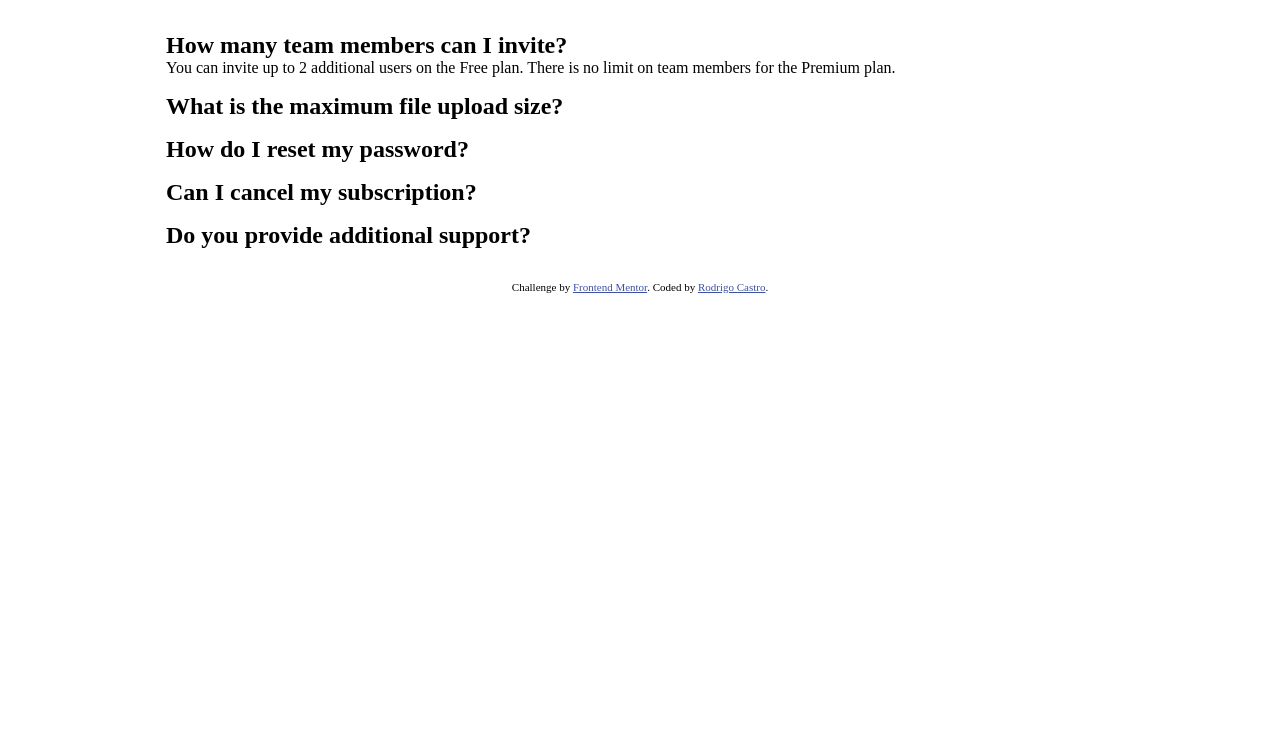
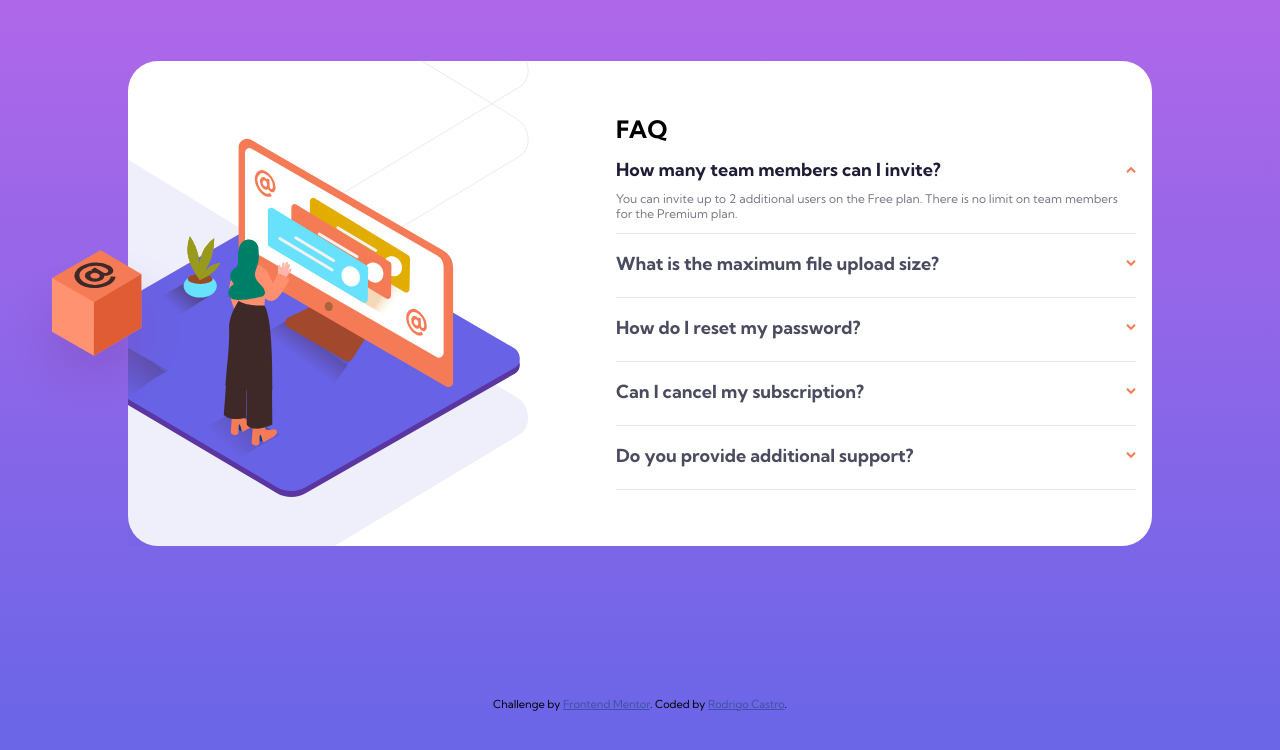
Before and after one commit to rodrcastro/faq-accordion-card-main, a plain HTML site: page index.html in a window 1280 px wide. Drawn offline with Linux system fonts and the light colour scheme.

Commit message:
scss styling

```diff
--- /dev/null
+++ b/css/style.scss
@@ -0,0 +1,141 @@
+$text-primary-blue: hsl(238, 29%, 16%);
+$text-primary-red: hsl(14, 88%, 65%);
+$background-violet: hsl(273, 75%, 66%);
+$background-blue: hsl(240, 73%, 65%);
+
+$text-neutral-blue: hsl(237, 12%, 33%);
+$text-neutral-darkblue: hsl(240, 6%, 50%);
+
+$divider: hsl(240, 5%, 91%);
+
+* {
+  box-sizing: border-box;
+  margin: 0;
+  padding: 0;
+}
+
+body {
+  display: grid;
+  font-size: .75rem;
+  background: linear-gradient(180deg, hsl(273, 75%, 66%), hsl(240, 73%, 65%));
+  font-family: 'Kumbh Sans', sans-serif;
+  place-items: center;
+  min-height: 100vh;
+}
+
+
+.attribution {
+  font-size: 11px;
+  text-align: center;
+
+  & a {
+    color: hsl(228, 45%, 44%);
+  }
+}
+
+.box-container {
+  display: flex;
+  justify-content: center;
+  align-items: center;
+  background-color: white;
+  border-radius: 30px;
+  height: 80%;
+  width: 80%;
+  //overflow: hidden;
+}
+
+.img__container {
+  // background-image: url(../images/bg-pattern-desktop.svg);
+  // background-size: 100%;
+  // background-repeat: no-repeat;
+  // background-position: -200px 100px;
+  height: 100%;
+  min-width: 472px;
+  position: relative;
+  overflow: hidden;
+}
+
+.img__background {
+  position: absolute;
+  height: 180%;
+  width: 180%;
+  right: 15%;
+  top: -55%;
+  //transform: rotateZ(10deg);
+}
+
+.img__woman {
+  position: relative;
+  top: 16%;
+  right: 17%;
+}
+
+.img__box {
+  position: absolute;
+  right: 85%;
+  top: 31%;
+  z-index: 1;
+}
+
+
+.accordion__container{
+  max-width: 75%;
+  margin: 2em auto;
+
+  & .faq {
+    padding-left: 1rem;
+    font-weight: 700;
+  }
+}
+
+.accordion__article{
+  // display: block;
+  padding: .25rem 1rem;
+}
+
+.accordion__line {
+  display: block;
+  width: 100%;
+  border-bottom: 1px solid $divider;
+}
+
+.accordion__header{
+  display: flex;
+  justify-content: space-between;
+  align-items: center;
+  padding: 10px 0;
+  color: $text-neutral-blue;
+
+  &:hover {
+    color: $text-primary-red;
+    cursor: pointer;
+  }
+}
+
+.accordion__title{
+  margin: 0;
+}
+
+.accordion__content{
+  max-height: 0;
+  overflow: hidden;
+  transition: 300ms;
+  margin-bottom: .75rem;
+  color: $text-neutral-darkblue;
+}
+
+.accordion__article--active {
+  & .accordion__header {
+    > svg {
+      transform: rotateX(180deg);
+      transition: 300ms;
+    }
+  }
+    & .accordion__title{
+    color: $text-primary-blue;
+  }
+
+  & .accordion__content{
+  max-height: 100vh;
+  }
+}
--- a/index.html
+++ b/index.html
@@ -5,62 +5,86 @@
   <meta name="viewport" content="width=device-width, initial-scale=1.0"> <!-- displays site properly based on user's device -->
 
   <link rel="icon" type="image/png" sizes="32x32" href="./images/favicon-32x32.png">
-  <link rel="stylesheet" href="style.css">
+  <link rel="stylesheet" href="./css/style.css">
+  <link rel="preconnect" href="https://fonts.googleapis.com">
+  <link rel="preconnect" href="https://fonts.gstatic.com" crossorigin>
+  <link href="https://fonts.googleapis.com/css2?family=Kumbh+Sans:wght@400;700&display=swap" rel="stylesheet">
 
 
   <title>Frontend Mentor | FAQ Accordion Card</title>
 
 </head>
 <body>
+  <div class="box-container">
+    <img src="./images/illustration-box-desktop.svg" alt="" class="img__box">
+    <div class="img__container">
+      <img src="./images/bg-pattern-desktop.svg" alt="" class="img__background">
+      <img src="./images/illustration-woman-online-desktop.svg" alt="" class="img__woman">
+
+    </div>
+
+
     <div data-js="accordion__container" class="accordion__container">
 
-    <article class="accordion__article accordion__title--active">
+      <h1 class="faq">FAQ</h1>
+      <article class="accordion__article accordion__article--active">
         <header class="accordion__header">
           <h2 class="accordion__title"> How many team members can I invite?</h2>
+          <svg width="10" height="7" xmlns="http://www.w3.org/2000/svg"><path d="M1 .799l4 4 4-4" stroke="#F47B56" stroke-width="2" fill="none" fill-rule="evenodd"/></svg>
         </header>
         <div class="accordion__content">
           You can invite up to 2 additional users on the Free plan. There is no limit on
           team members for the Premium plan.
         </div>
+        <span class="accordion__line"></span>
       </article>
 
       <article class="accordion__article">
         <header class="accordion__header">
           <h2 class="accordion__title">What is the maximum file upload size?</h2>
+          <svg width="10" height="7" xmlns="http://www.w3.org/2000/svg"><path d="M1 .799l4 4 4-4" stroke="#F47B56" stroke-width="2" fill="none" fill-rule="evenodd"/></svg>
         </header>
         <div class="accordion__content">
           No more than 2GB. All files in your account must fit your allotted storage space.
         </div>
+        <span class="accordion__line"></span>
       </article>
 
     <article class="accordion__article">
       <header class="accordion__header">
         <h2 class="accordion__title">How do I reset my password?</h2>
+        <svg width="10" height="7" xmlns="http://www.w3.org/2000/svg"><path d="M1 .799l4 4 4-4" stroke="#F47B56" stroke-width="2" fill="none" fill-rule="evenodd"/></svg>
       </header>
       <div class="accordion__content">
         Click “Forgot password” from the login page or “Change password” from your profile page.
         A reset link will be emailed to you.
       </div>
+      <span class="accordion__line"></span>
     </article>
 
     <article class="accordion__article">
       <header class="accordion__header">
         <h2 class="accordion__title"> Can I cancel my subscription?</h2>
+        <svg width="10" height="7" xmlns="http://www.w3.org/2000/svg"><path d="M1 .799l4 4 4-4" stroke="#F47B56" stroke-width="2" fill="none" fill-rule="evenodd"/></svg>
       </header>
       <div class="accordion__content">
         Yes! Send us a message and we’ll process your request no questions asked.
       </div>
+      <span class="accordion__line"></span>
     </article>
 
     <article class="accordion__article">
       <header class="accordion__header">
         <h2 class="accordion__title"> Do you provide additional support?</h2>
+        <svg width="10" height="7" xmlns="http://www.w3.org/2000/svg"><path d="M1 .799l4 4 4-4" stroke="#F47B56" stroke-width="2" fill="none" fill-rule="evenodd"/></svg>
       </header>
       <div class="accordion__content">
         Chat and email support is available 24/7. Phone lines are open during normal business hours.
       </div>
+      <span class="accordion__line"></span>
     </article>
 
+    </div>
   </div>
   <div class="attribution">
     Challenge by <a href="https://www.frontendmentor.io?ref=challenge" target="_blank">Frontend Mentor</a>.
--- a/main.js
+++ b/main.js
@@ -9,17 +9,17 @@ function onAccordionClick(event) {
   const element = event.target.closest('.accordion__header');
   if (element) {
     // Procuro saber e guardar a informção que o title clicado é o que está ativo
-    const activeElement = document.querySelector('.accordion__title--active');
+    const activeElement = document.querySelector('.accordion__article--active');
     if (activeElement) {
       // Se for o ativo, remove a classe de ativo
-      activeElement.classList.remove('accordion__title--active');
+      activeElement.classList.remove('accordion__article--active');
     }
     // Procuro saber qual é o elemento que estou clicando
     const parent = element.parentElement;
     // Se o elemento que estou clicando for diferente do que está ativo
     if (parent !== activeElement){
       // Adiciono a classe de ativo a este elemento
-      parent.classList.add('accordion__title--active');
+      parent.classList.add('accordion__article--active');
     }
 
   }
```
Also changed, not shown: css/style.css (added), style.css (deleted), 1 other file. Lines whose indentation alone changed are shown as unchanged.
